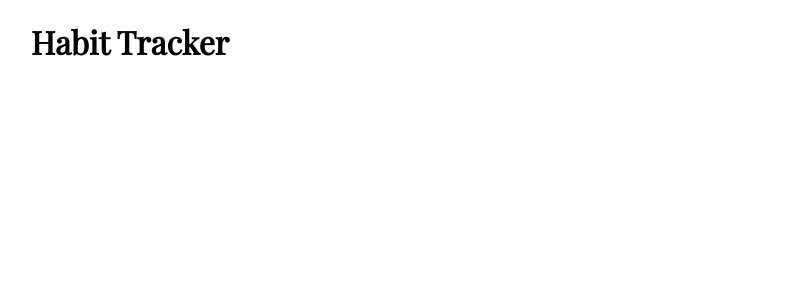
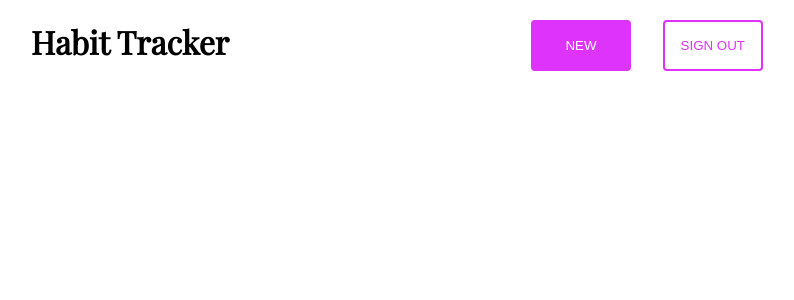
Before and after one commit to laraxlara/habit_tracker, a React (Create React App) app: page / in a window 1280 px wide. Shown: the top 300 px of the page, without its empty margins (243-1037 px from the left). Built offline with nearby package versions, Linux system fonts and the light colour scheme.

Commit message:
Reausable Button Component

```diff
--- /dev/null
+++ b/src/components/Button.js
@@ -0,0 +1,19 @@
+import React from 'react'
+
+const Button = (props) => {
+  return (
+    <button
+        style={{
+            color: props.color,
+            margin: props.margin,
+            padding: props.padding,
+            border: props.border,
+            borderRadius: props.borderRadius,
+            backgroundColor: props.backgroundColor
+        }}>
+      {props.text}
+    </button>
+  )
+}
+
+export default Button
--- a/src/components/Header/Header.js
+++ b/src/components/Header/Header.js
@@ -1,13 +1,39 @@
 import React from 'react'
-import { Container } from '@mui/material';
+import { Container, Box } from '@mui/material';
+import Button from '../Button';
 
 import '../../styles/Header.css'
 
 const Header = () => {
+
+  const propsNewButton = {
+    color: 'white',
+    margin: '0 2rem',
+    padding: '1rem 2rem',
+    border: '2px solid #dd33fa',
+    borderRadius: '4px',
+    backgroundColor: '#dd33fa',
+    text: 'NEW'
+  }
+
+  const propsSignOutButton = {
+    color: '#dd33fa',
+    margin: '0',
+    padding: '1rem',
+    border: '2px solid #dd33fa',
+    borderRadius: '4px',
+    backgroundColor: 'white',
+    text: 'SIGN OUT'
+  }
+
   return (
     <header>
-      <Container maxWidth='xl'>
+      <Container sx={{ display: 'flex', justifyContent: 'space-between' }} maxWidth='xl'>
         <h1>Habit Tracker</h1>
+        <Box sx={{ display: 'flex' }}>
+          <Button {...propsNewButton}  />
+          <Button {...propsSignOutButton} />
+        </Box>
       </Container>
     </header>
   )
```
Also changed, not shown: src/pages/home.js (line endings or trailing spaces), src/styles/Header.css (line endings or trailing spaces).
